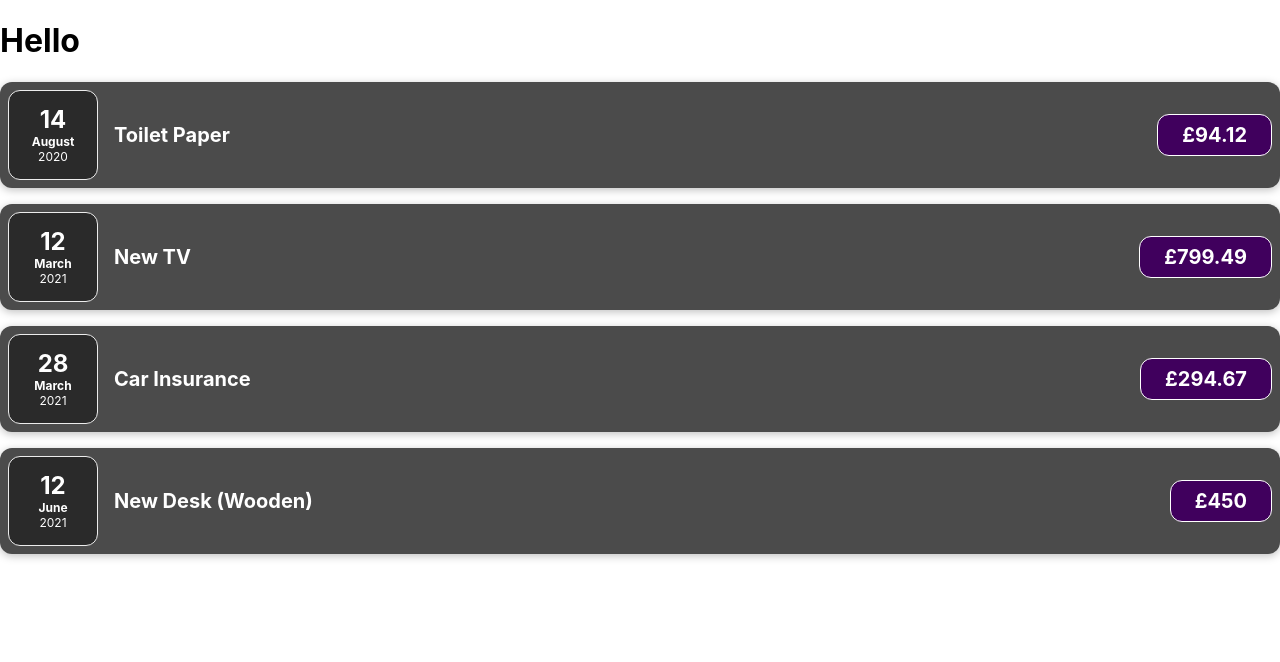
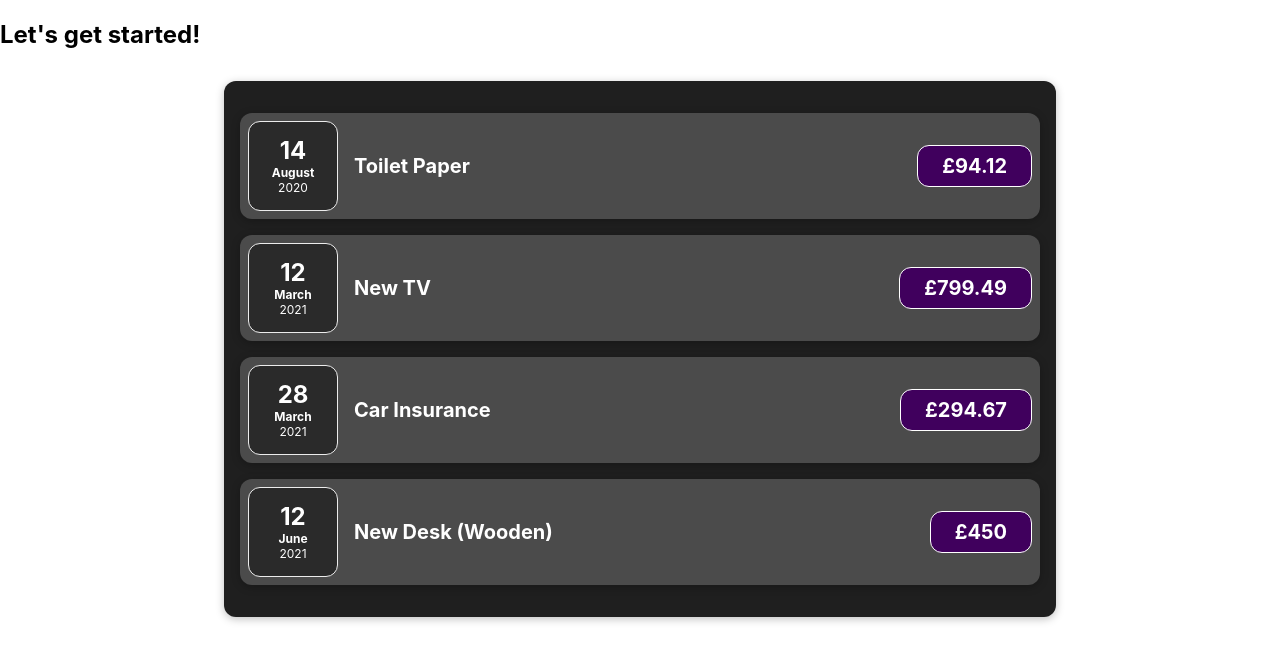
Before and after one commit to brettl1991/Expenses-Tracker, a React (Create React App) app: page / in a window 1280 px wide. Shown: the top 662 px of the page. Built offline with nearby package versions, Linux system fonts and the light colour scheme.

Commit message:
feat: create card and expenses components and compose them to avoid double written code

```diff
--- a/src/App.js
+++ b/src/App.js
@@ -1,6 +1,7 @@
-import ExpenseItem from "./components/ExpenseItem";
+import React from "react";
+import Expenses from "./components/Expenses";
 
-function App() {
+const App = () => {
   const expenses = [
     {
       id: "e1",
@@ -29,29 +30,10 @@ function App() {
   ];
   return (
     <div>
-      <h1>Hello</h1>
-      <ExpenseItem
-        title={expenses[0].title}
-        amount={expenses[0].amount}
-        date={expenses[0].date}
-      />
-      <ExpenseItem
-        title={expenses[1].title}
-        amount={expenses[1].amount}
-        date={expenses[1].date}
-      />
-      <ExpenseItem
-        title={expenses[2].title}
-        amount={expenses[2].amount}
-        date={expenses[2].date}
-      />
-      <ExpenseItem
-        title={expenses[3].title}
-        amount={expenses[3].amount}
-        date={expenses[3].date}
-      />
+      <h2>Let's get started!</h2>
+      <Expenses items={expenses} />
     </div>
   );
-}
+};
 
 export default App;
--- /dev/null
+++ b/src/components/Card.css
@@ -0,0 +1,4 @@
+.card {
+  box-shadow: 0 2px 8px rgba(0, 0, 0, 0.25);
+  border-radius: 12px;
+}
--- /dev/null
+++ b/src/components/Card.js
@@ -0,0 +1,9 @@
+import React from "react";
+import "./Card.css";
+
+const Card = (props) => {
+  const classes = "card " + props.className;
+  return <div className={classes}>{props.children}</div>;
+};
+
+export default Card;
--- a/src/components/ExpenseItem.css
+++ b/src/components/ExpenseItem.css
@@ -2,10 +2,8 @@
   display: flex;
   justify-content: space-between;
   align-items: center;
-  box-shadow: 0 2px 8px rgba(0, 0, 0, 0.25);
   padding: 0.5rem;
   margin: 1rem 0;
-  border-radius: 12px;
   background-color: #4b4b4b;
 }
 
--- a/src/components/ExpenseItem.js
+++ b/src/components/ExpenseItem.js
@@ -1,17 +1,18 @@
 import React from "react";
+import Card from "./Card";
 import ExpenseDate from "./ExpenseDate";
 
 import "./ExpenseItem.css";
 
-const ExpenseItem = (props) => {
+const ExpenseItem = ({ date, title, amount }) => {
   return (
-    <div className="expense-item">
-      <ExpenseDate date={props.date} />
+    <Card className="expense-item">
+      <ExpenseDate date={date} />
       <div className="expense-item__description">
-        <h2>{props.title}</h2>
-        <div className="expense-item__price">£{props.amount}</div>
+        <h2>{title}</h2>
+        <div className="expense-item__price">£{amount}</div>
       </div>
-    </div>
+    </Card>
   );
 };
 
--- /dev/null
+++ b/src/components/Expenses.css
@@ -0,0 +1,7 @@
+.expenses {
+  padding: 1rem;
+  background-color: rgb(31, 31, 31);
+  margin: 2rem auto;
+  width: 50rem;
+  max-width: 95%;
+}
--- /dev/null
+++ b/src/components/Expenses.js
@@ -0,0 +1,32 @@
+import Card from "./Card";
+import ExpenseItem from "./ExpenseItem";
+import "./Expenses.css";
+
+const Expenses = ({ items }) => {
+  return (
+    <Card className="expenses">
+      <ExpenseItem
+        title={items[0].title}
+        amount={items[0].amount}
+        date={items[0].date}
+      />
+      <ExpenseItem
+        title={items[1].title}
+        amount={items[1].amount}
+        date={items[1].date}
+      />
+      <ExpenseItem
+        title={items[2].title}
+        amount={items[2].amount}
+        date={items[2].date}
+      />
+      <ExpenseItem
+        title={items[3].title}
+        amount={items[3].amount}
+        date={items[3].date}
+      />
+    </Card>
+  );
+};
+
+export default Expenses;
```
